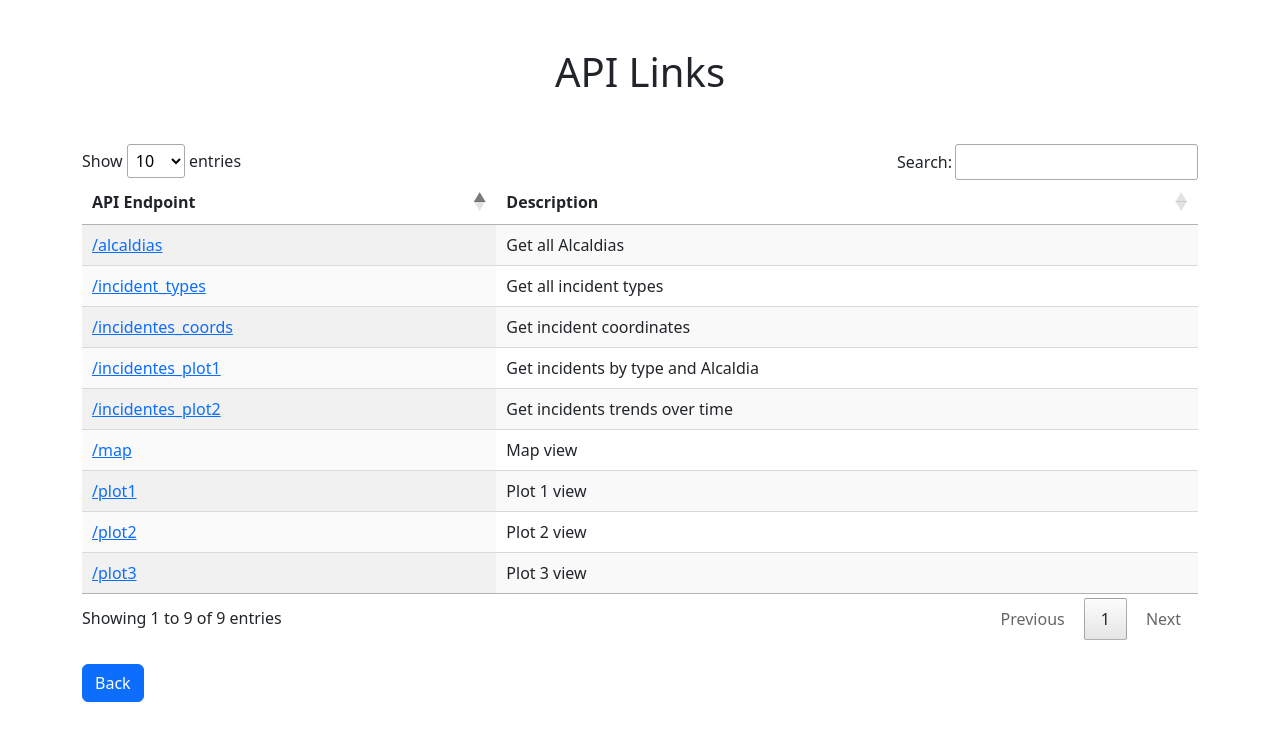
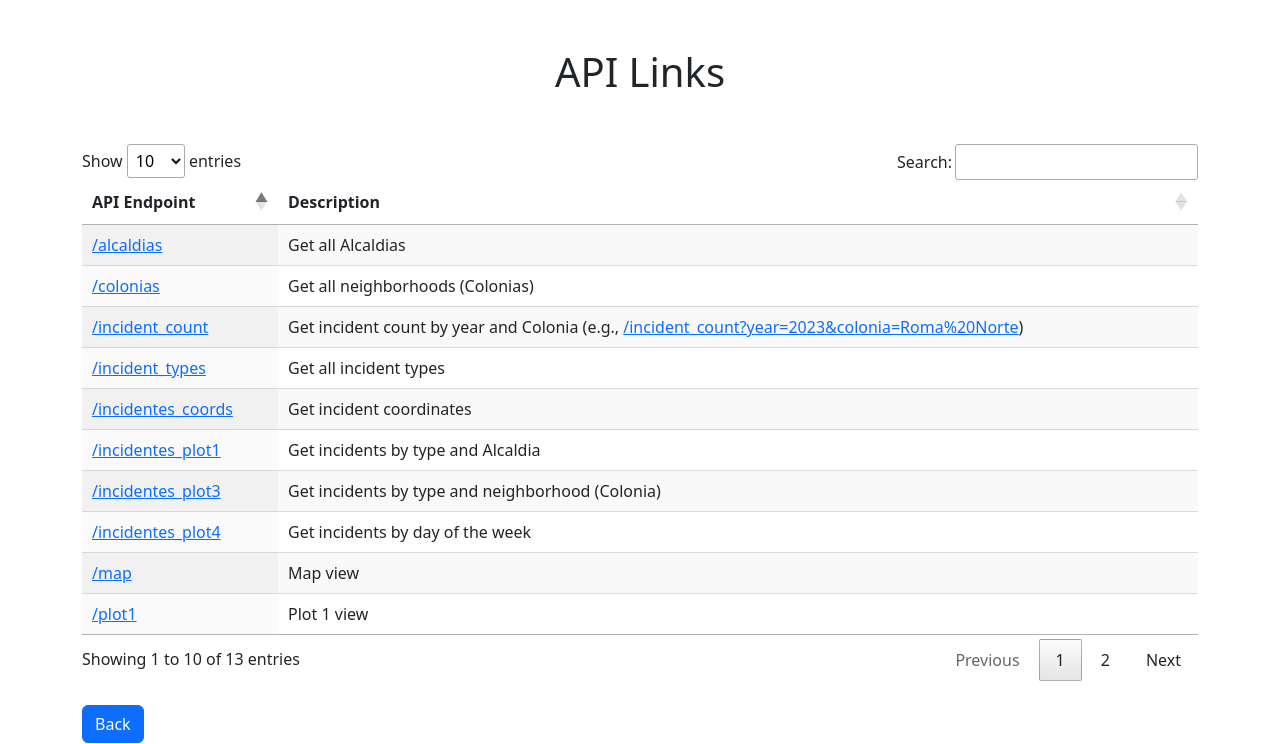
Before and after one commit to chibigonor/Project-3-incidentes-viales-cdmx-22a24, a Flask app: page /table in a window 1280 px wide. Shown: the part 56-800 px from the top of the page. Run offline with Flask 3, Linux system fonts and the light colour scheme; some libraries are stand-ins or nearby versions.

Commit message:
updated table api endpoints

```diff
--- a/App/templates/table.html
+++ b/App/templates/table.html
@@ -34,16 +34,28 @@
                     <td>Get all Alcaldias</td>
                 </tr>
                 <tr>
-                    <td><a href="/incidentes_coords">/incidentes_coords</a></td>
-                    <td>Get incident coordinates</td>
+                    <td><a href="/colonias">/colonias</a></td>
+                    <td>Get all neighborhoods (Colonias)</td>
                 </tr>
                 <tr>
                     <td><a href="/incidentes_plot1">/incidentes_plot1</a></td>
                     <td>Get incidents by type and Alcaldia</td>
                 </tr>
                 <tr>
-                    <td><a href="/incidentes_plot2">/incidentes_plot2</a></td>
-                    <td>Get incidents trends over time</td>
+                    <td><a href="/incident_count">/incident_count</a></td>
+                    <td>Get incident count by year and Colonia (e.g., <a href="/incident_count?year=2023&colonia=Roma%20Norte">/incident_count?year=2023&colonia=Roma%20Norte</a>)</td>
+                </tr>
+                <tr>
+                    <td><a href="/incidentes_plot3">/incidentes_plot3</a></td>
+                    <td>Get incidents by type and neighborhood (Colonia)</td>
+                </tr>
+                <tr>
+                    <td><a href="/incidentes_plot4">/incidentes_plot4</a></td>
+                    <td>Get incidents by day of the week</td>
+                </tr>
+                <tr>
+                    <td><a href="/incidentes_coords">/incidentes_coords</a></td>
+                    <td>Get incident coordinates</td>
                 </tr>
                 <tr>
                     <td><a href="/map">/map</a></td>
@@ -61,6 +73,10 @@
                     <td><a href="/plot3">/plot3</a></td>
                     <td>Plot 3 view</td>
                 </tr>
+                <tr>
+                    <td><a href="/plot4">/plot4</a></td>
+                    <td>Plot 4 view</td>
+                </tr>
             </tbody>
         </table>
 
```
